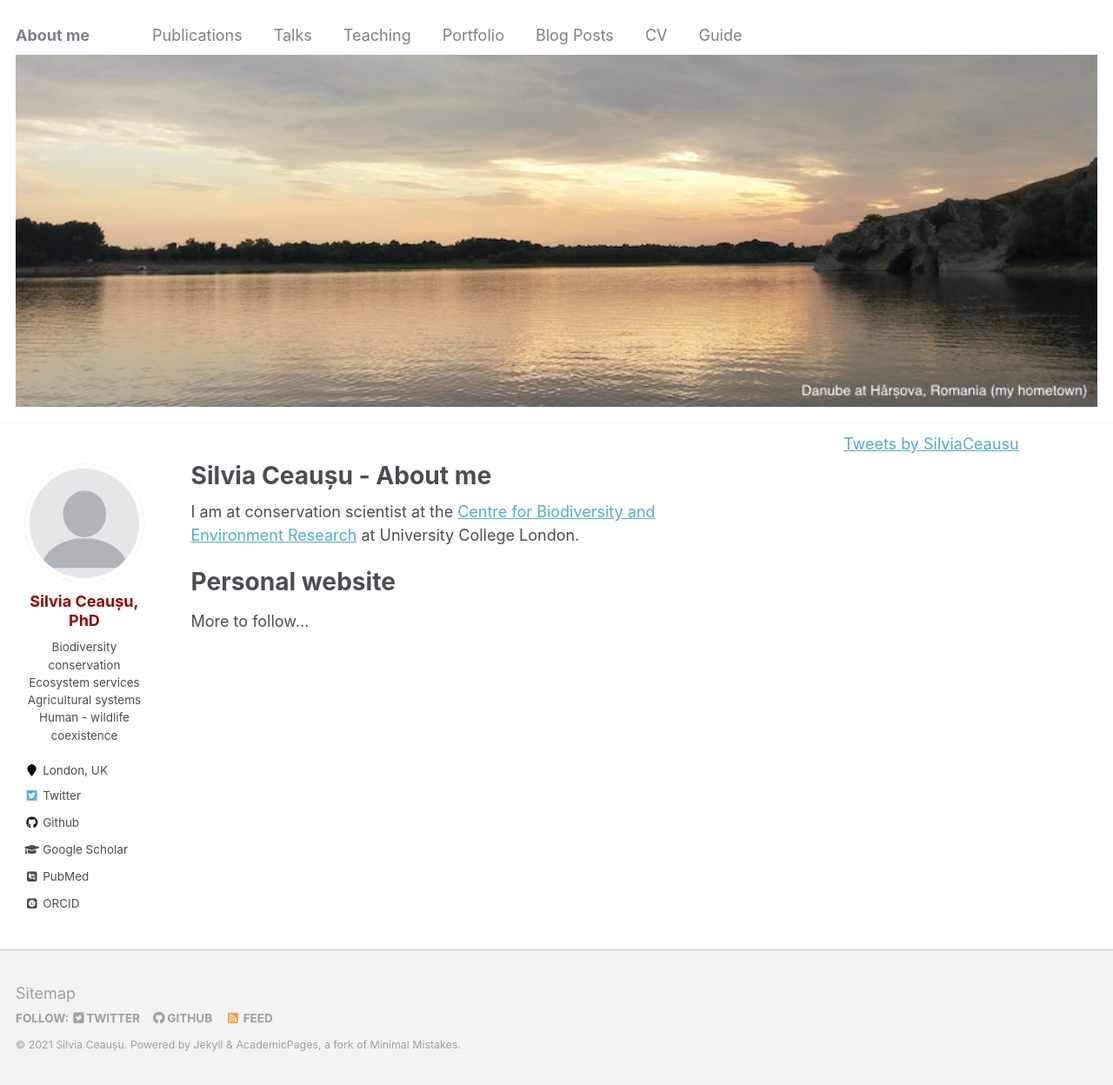
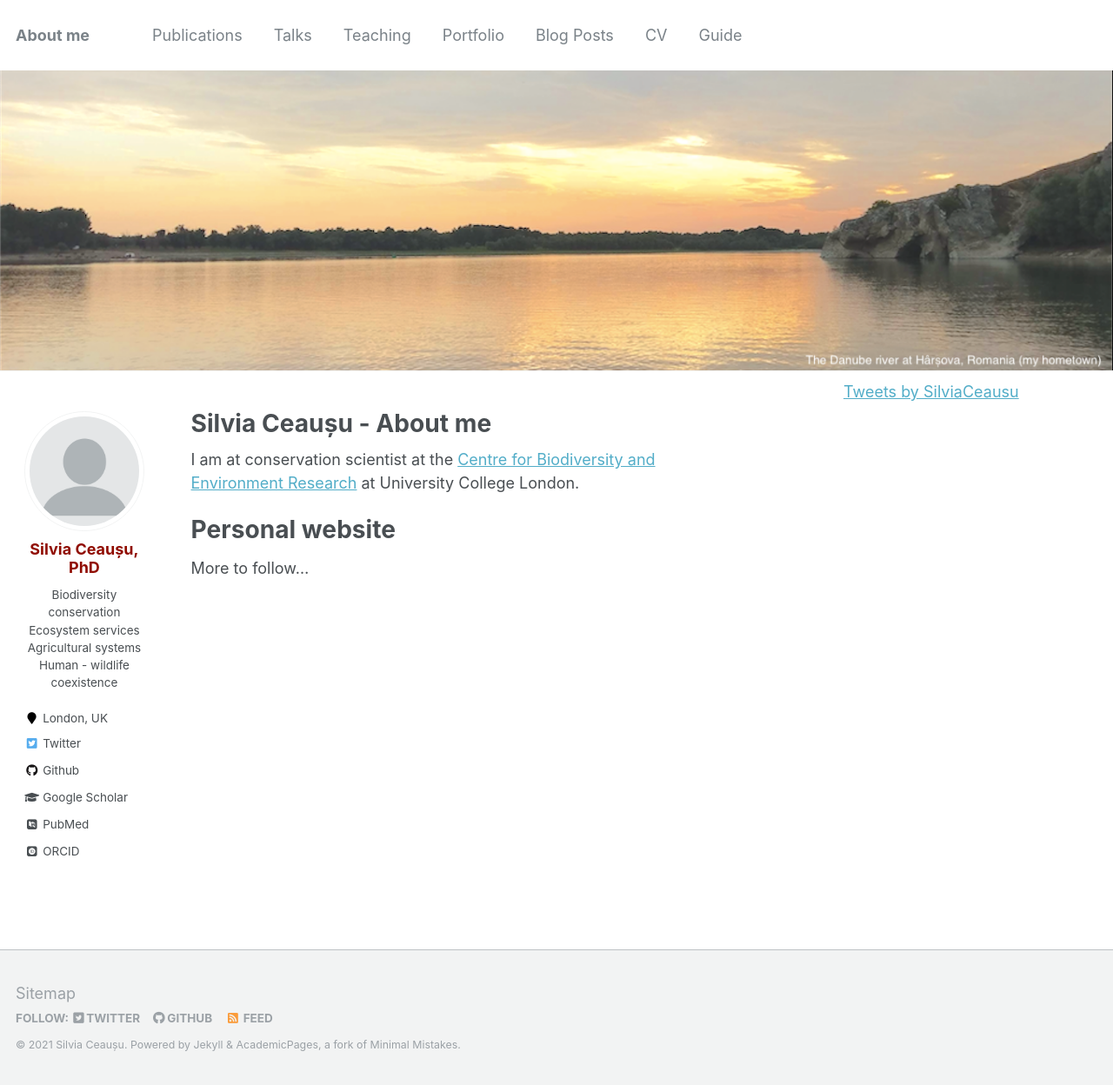
Before and after one commit to SilviaCeausu/SilviaCeausu.github.io, a Jekyll site: the page built from _pages/about.md, in a window 1280 px wide and 1248 px high. Shown: the whole window at 87% size. Built offline with Jekyll 4.4.1, drawn with Linux system fonts in a browser that asks for light colours; some web fonts are replaced; comment, search, counter and statistics services are not loaded.

Commit message:
Update masthead.html
Changing the top picture and arranging it to cover the whole top of the website

```diff
--- a/_includes/masthead.html
+++ b/_includes/masthead.html
@@ -18,7 +18,7 @@
           </ul>
           <ul class="hidden-links hidden"></ul>
         </nav>
-            <img src="/images/danube_website.png" alt="danube" width="100%" height="100">
       </div>
   </div>
+  <img src="/images/danube_website2.png" alt="danube" width="100%" height="100">
 </div>
```
